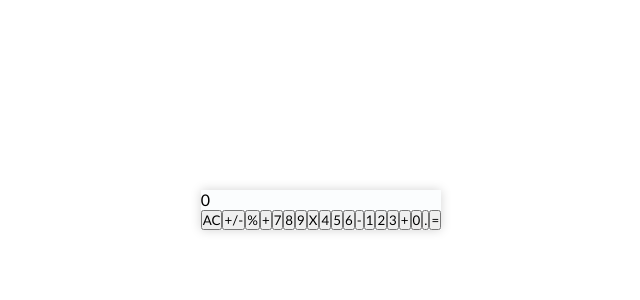
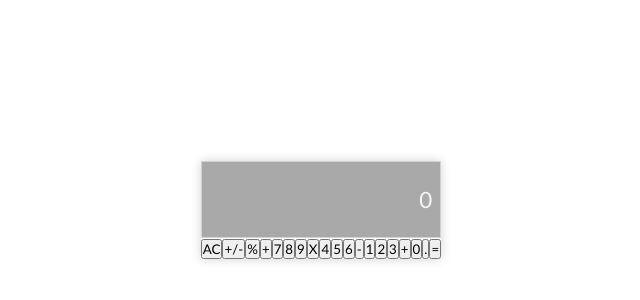
Before and after one commit to Kaghenimbale/Math-magician, a React (Create React App) app: page / in a window 1280 px wide. Shown: the part 190-490 px from the top of the page, without its empty margins (319-959 px from the left). Built offline with nearby package versions, Linux system fonts and the light colour scheme.

Commit message:
Add styling to the value displayed

```diff
--- a/src/components/calculator.css
+++ b/src/components/calculator.css
@@ -2,3 +2,18 @@
   background: rgb(251, 253, 254);
   box-shadow: 0 0 10px lightgrey;
 }
+
+.input {
+  display: flex;
+  align-items: center;
+  justify-content: flex-end;
+  padding: 1.5rem 0;
+  border: 1px solid lightgrey;
+  font-size: 1.4rem;
+  background: darkgray;
+  color: whitesmoke;
+}
+
+.values {
+  padding: 0 0.5rem;
+}
```
